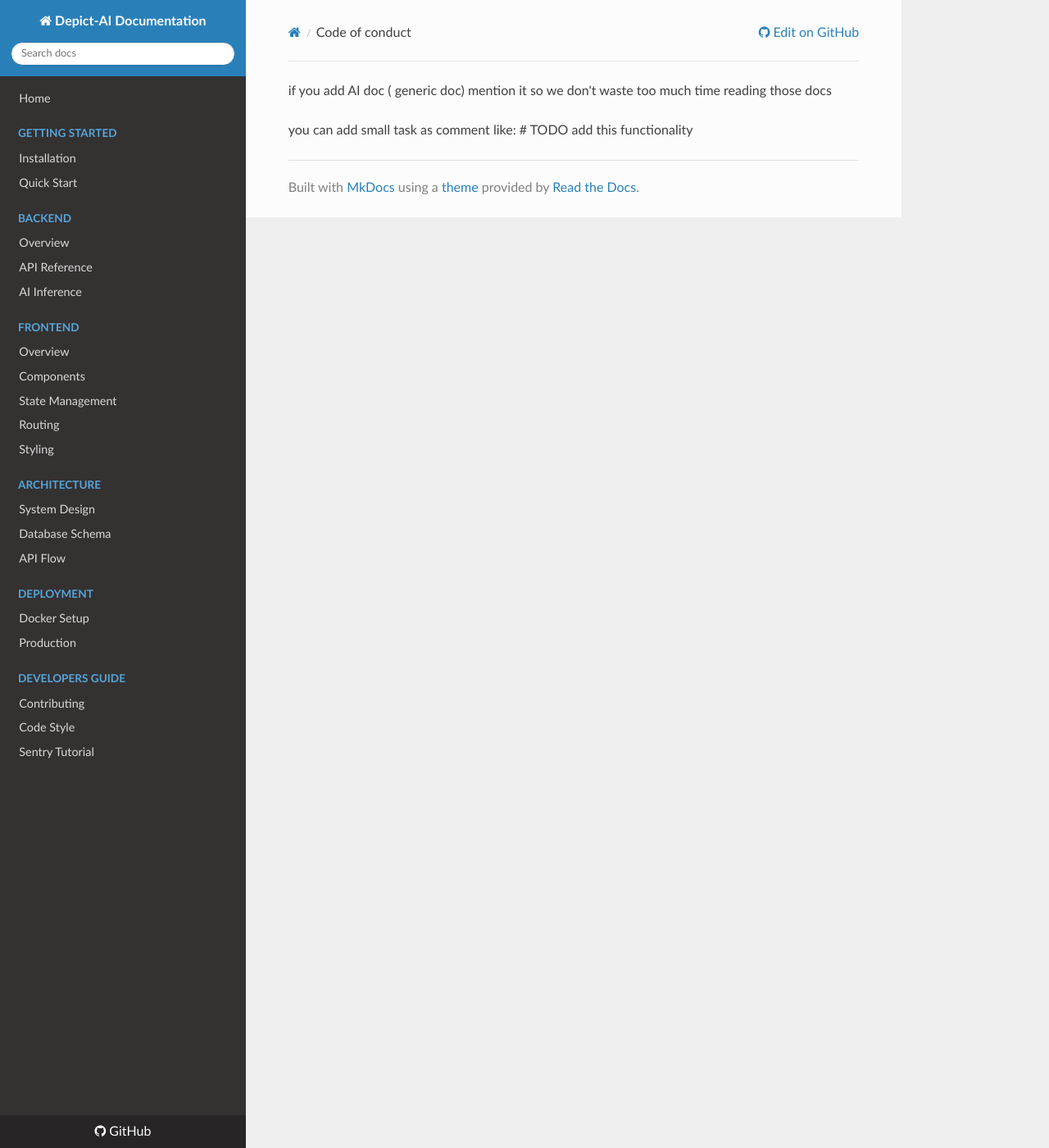
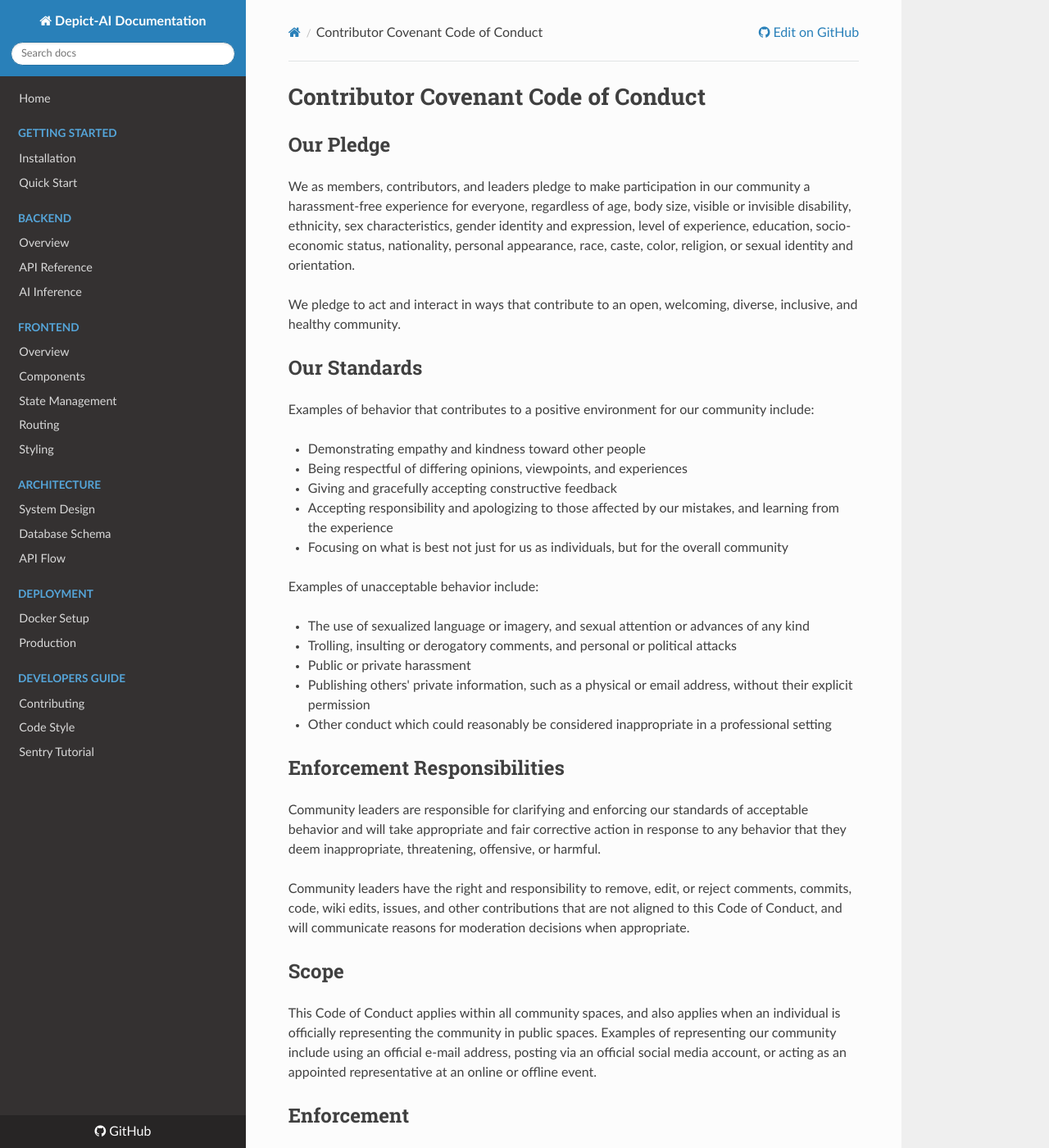
Before and after one commit to Depict-CV/Depict-AI, an MkDocs documentation site: the page built from docs/code_of_conduct.md, in a window 1280 px wide and 1400 px high. Shown: the whole window at 82% size. Built offline with MkDocs 1.6.1, drawn with Linux system fonts in a browser that asks for light colours; nearby versions of some CDN libraries; some of the changed text lies outside the part shown.

Commit message:
Code of conduct (#40)

```diff
--- a/docs/code_of_conduct.md
+++ b/docs/code_of_conduct.md
@@ -1,4 +1,83 @@
-if you add AI doc ( generic doc) mention it so we don't waste too much time reading those docs
+# Contributor Covenant Code of Conduct
 
+## Our Pledge
 
-you can add small task as comment like: # TODO add this functionality
+We as members, contributors, and leaders pledge to make participation in our community a harassment-free experience for everyone, regardless of age, body size, visible or invisible disability, ethnicity, sex characteristics, gender identity and expression, level of experience, education, socio-economic status, nationality, personal appearance, race, caste, color, religion, or sexual identity and orientation.
+
+We pledge to act and interact in ways that contribute to an open, welcoming, diverse, inclusive, and healthy community.
+
+## Our Standards
+
+Examples of behavior that contributes to a positive environment for our community include:
+
+* Demonstrating empathy and kindness toward other people
+* Being respectful of differing opinions, viewpoints, and experiences
+* Giving and gracefully accepting constructive feedback
+* Accepting responsibility and apologizing to those affected by our mistakes, and learning from the experience
+* Focusing on what is best not just for us as individuals, but for the overall community
+
+Examples of unacceptable behavior include:
+
+* The use of sexualized language or imagery, and sexual attention or advances of any kind
+* Trolling, insulting or derogatory comments, and personal or political attacks
+* Public or private harassment
+* Publishing others' private information, such as a physical or email address, without their explicit permission
+* Other conduct which could reasonably be considered inappropriate in a professional setting
+
+## Enforcement Responsibilities
+
+Community leaders are responsible for clarifying and enforcing our standards of acceptable behavior and will take appropriate and fair corrective action in response to any behavior that they deem inappropriate, threatening, offensive, or harmful.
+
+Community leaders have the right and responsibility to remove, edit, or reject comments, commits, code, wiki edits, issues, and other contributions that are not aligned to this Code of Conduct, and will communicate reasons for moderation decisions when appropriate.
+
+## Scope
+
+This Code of Conduct applies within all community spaces, and also applies when an individual is officially representing the community in public spaces. Examples of representing our community include using an official e-mail address, posting via an official social media account, or acting as an appointed representative at an online or offline event.
+
+## Enforcement
+
+Instances of abusive, harassing, or otherwise unacceptable behavior may be reported to the community leaders responsible for enforcement at `tangi.migot@gmail.com`. All complaints will be reviewed and investigated promptly and fairly.
+
+All community leaders are obligated to respect the privacy and security of the reporter of any incident.
+
+## Enforcement Guidelines
+
+Community leaders will follow these Community Impact Guidelines in determining the consequences for any action they deem in violation of this Code of Conduct:
+
+### 1. Correction
+
+**Community Impact**: Use of inappropriate language or other behavior deemed unprofessional or unwelcome in the community.
+
+**Consequence**: A private, written warning from community leaders, providing clarity around the nature of the violation and an explanation of why the behavior was inappropriate. A public apology may be requested.
+
+### 2. Warning
+
+**Community Impact**: A violation through a single incident or series of actions.
+
+**Consequence**: A warning with consequences for continued behavior. No interaction with the people involved, including unsolicited interaction with those enforcing the Code of Conduct, for a specified period of time. This includes avoiding interactions in community spaces as well as external channels like social media. Violating these terms may lead to a temporary or permanent ban.
+
+### 3. Temporary Ban
+
+**Community Impact**: A serious violation of community standards, including sustained inappropriate behavior.
+
+**Consequence**: A temporary ban from any sort of interaction or public communication with the community for a specified period of time. No public or private interaction with the people involved, including unsolicited interaction with those enforcing the Code of Conduct, is allowed during this period. Violating these terms may lead to a permanent ban.
+
+### 4. Permanent Ban
+
+**Community Impact**: Demonstrating a pattern of violation of community standards, including sustained inappropriate behavior, harassment of an individual, or aggression toward or disparagement of classes of individuals.
+
+**Consequence**: A permanent ban from any sort of public interaction within the community.
+
+## Attribution
+
+This Code of Conduct is adapted from the [Contributor Covenant][homepage], version 2.1, available at [https://www.contributor-covenant.org/version/2/1/code_of_conduct.html][v2.1].
+
+Community Impact Guidelines were inspired by [Mozilla's code of conduct enforcement ladder][Mozilla CoC].
+
+For answers to common questions about this code of conduct, see the FAQ at [https://www.contributor-covenant.org/faq][FAQ]. Translations are available at [https://www.contributor-covenant.org/translations][translations].
+
+[homepage]: https://www.contributor-covenant.org
+[v2.1]: https://www.contributor-covenant.org/version/2/1/code_of_conduct.html
+[Mozilla CoC]: https://github.com/mozilla/diversity
+[FAQ]: https://www.contributor-covenant.org/faq
+[translations]: https://www.contributor-covenant.org/translations
```
Also changed, not shown: .github/pull_request_template.md (renamed from .github/.github/pull_request_template.md).
